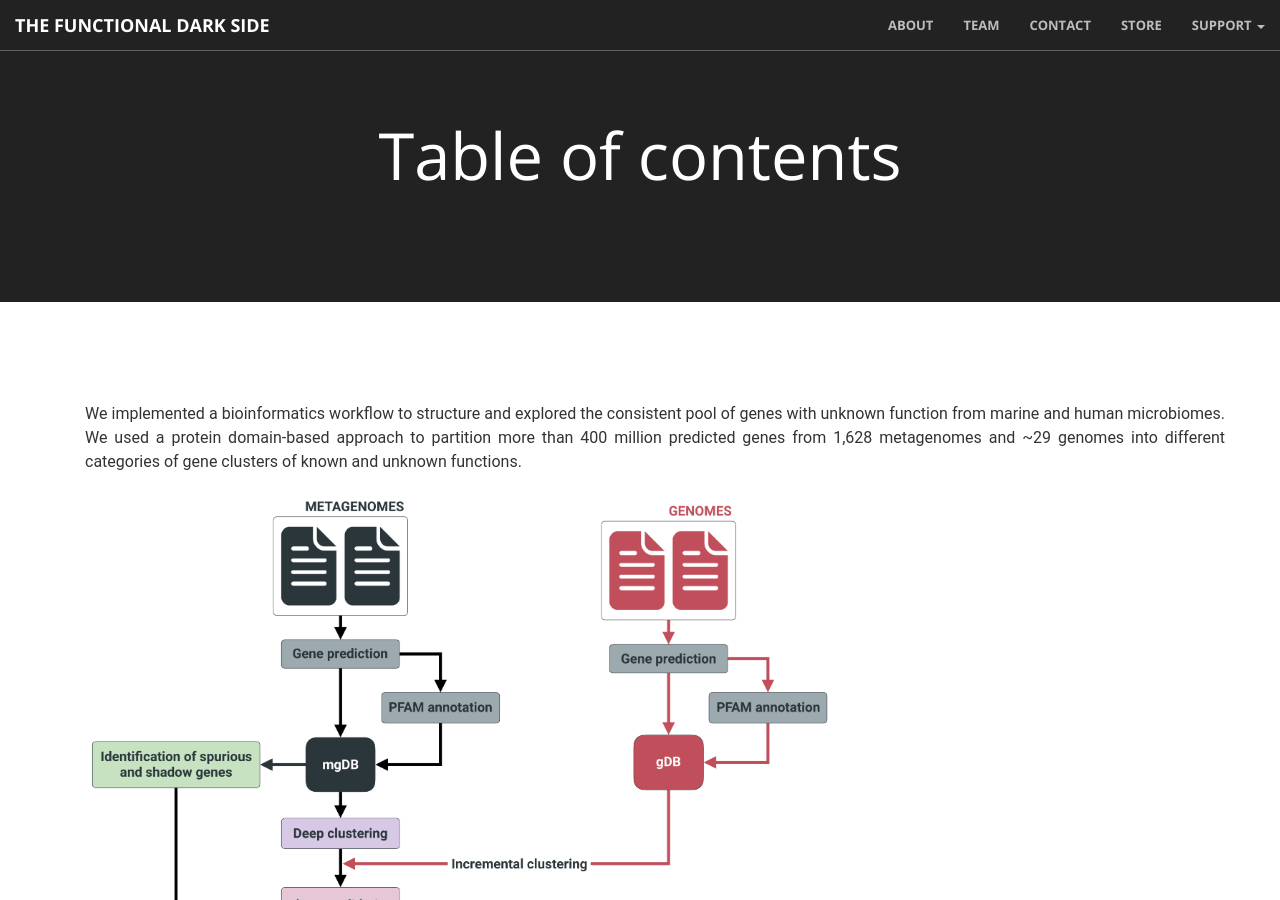
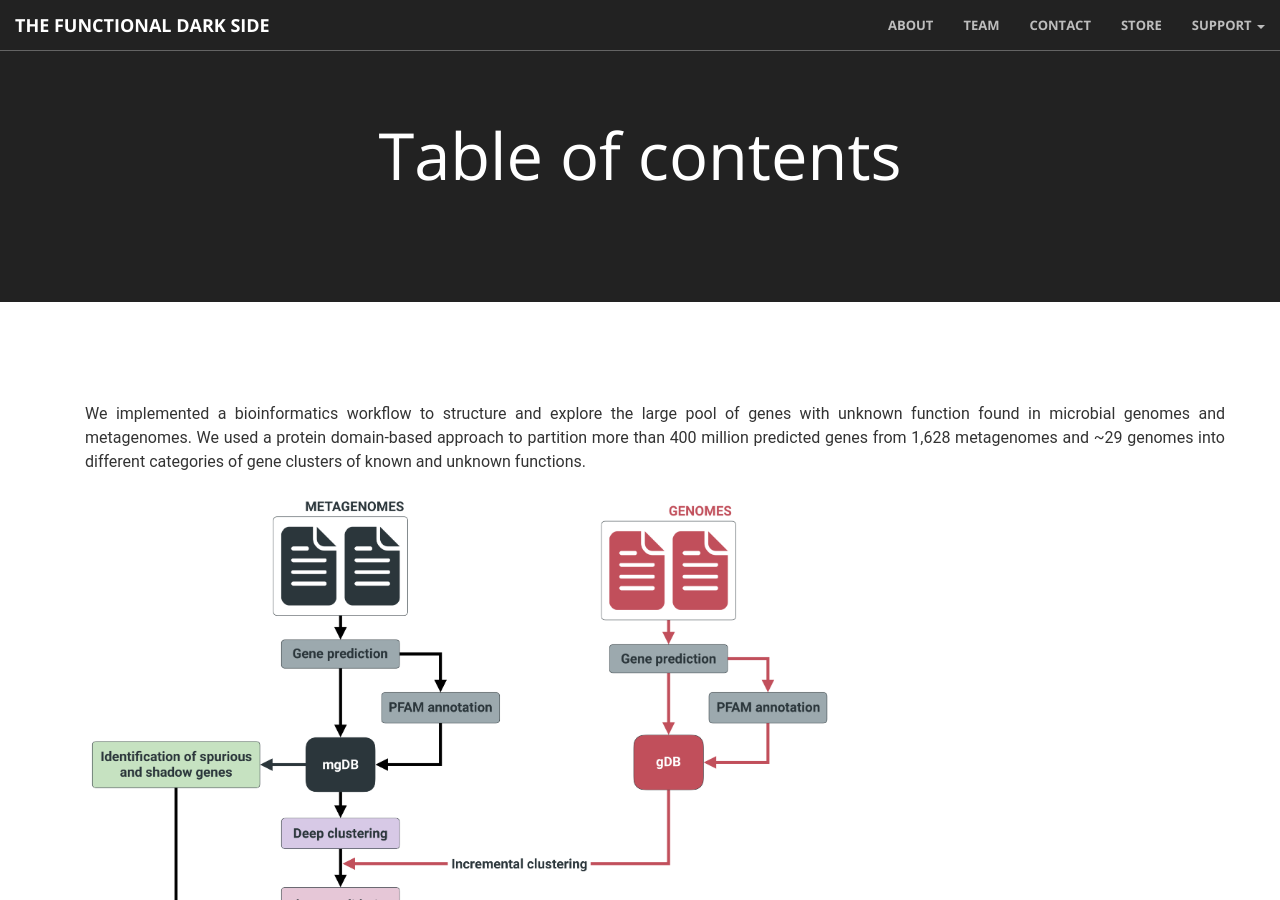
Before and after one commit to functional-dark-side/functional-dark-side.github.io, a Jekyll site: the page built from TOC.md, in a window 1280 px wide and 900 px high. Built offline with Jekyll 4.4.1, drawn with Linux system fonts in a browser that asks for light colours; a script that is not in the unit is left out.

```diff
--- a/TOC.md
+++ b/TOC.md
@@ -4,7 +4,7 @@
 ---
 
 
-We implemented a bioinformatics workflow to structure and explored the consistent pool of genes with unknown function from marine and human microbiomes. We used a protein domain-based approach to partition more than 400 million predicted genes from 1,628 metagenomes and ~29 genomes into different categories of gene clusters of known and unknown functions.
+We implemented a bioinformatics workflow to structure and explore the large pool of genes with unknown function found in microbial genomes and metagenomes. We used a protein domain-based approach to partition more than 400 million predicted genes from 1,628 metagenomes and ~29 genomes into different categories of gene clusters of known and unknown functions.
 
 <img alt="workflow.png" src="img/workflow.png" width="750" height="" >
 
```
